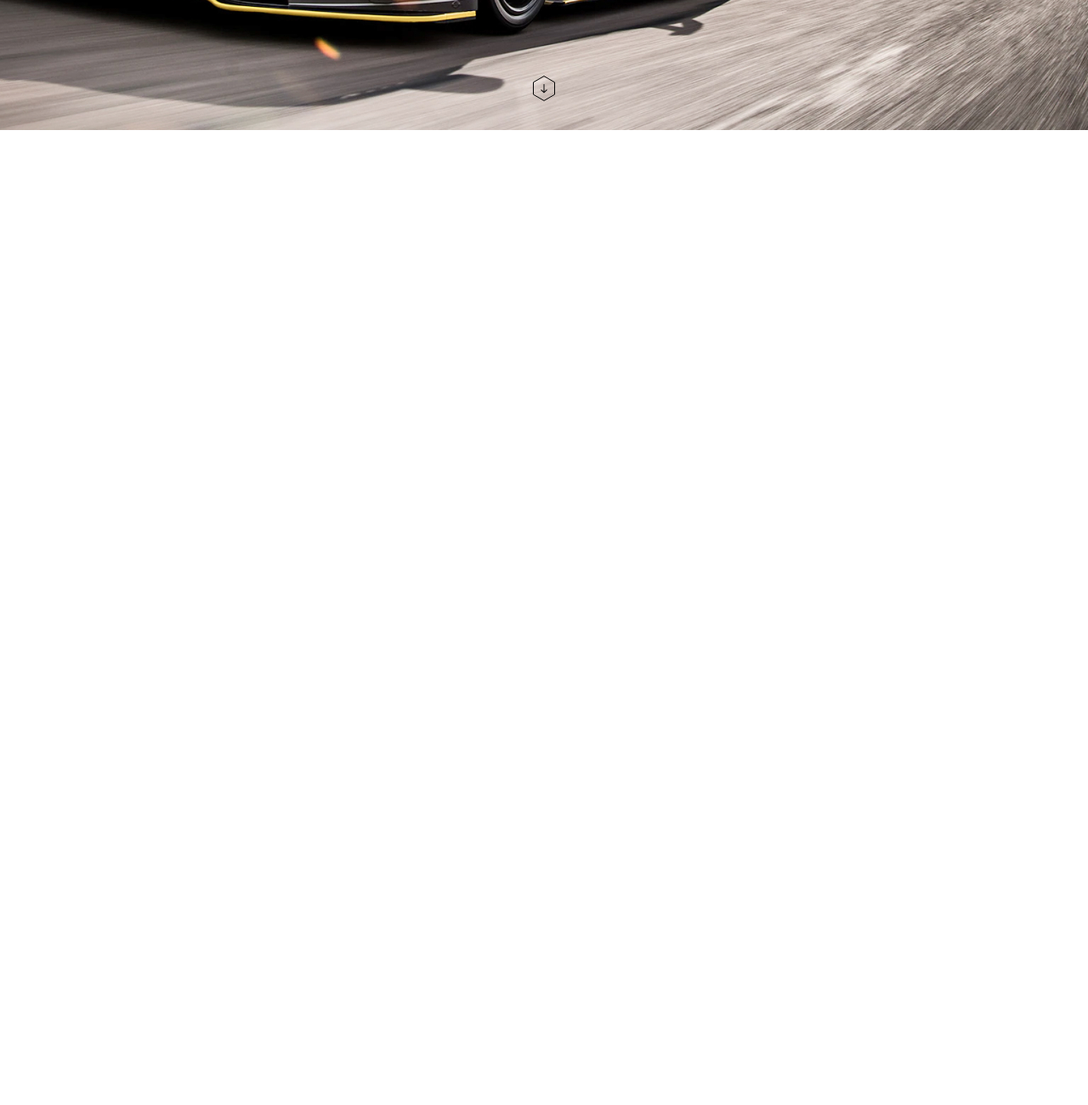
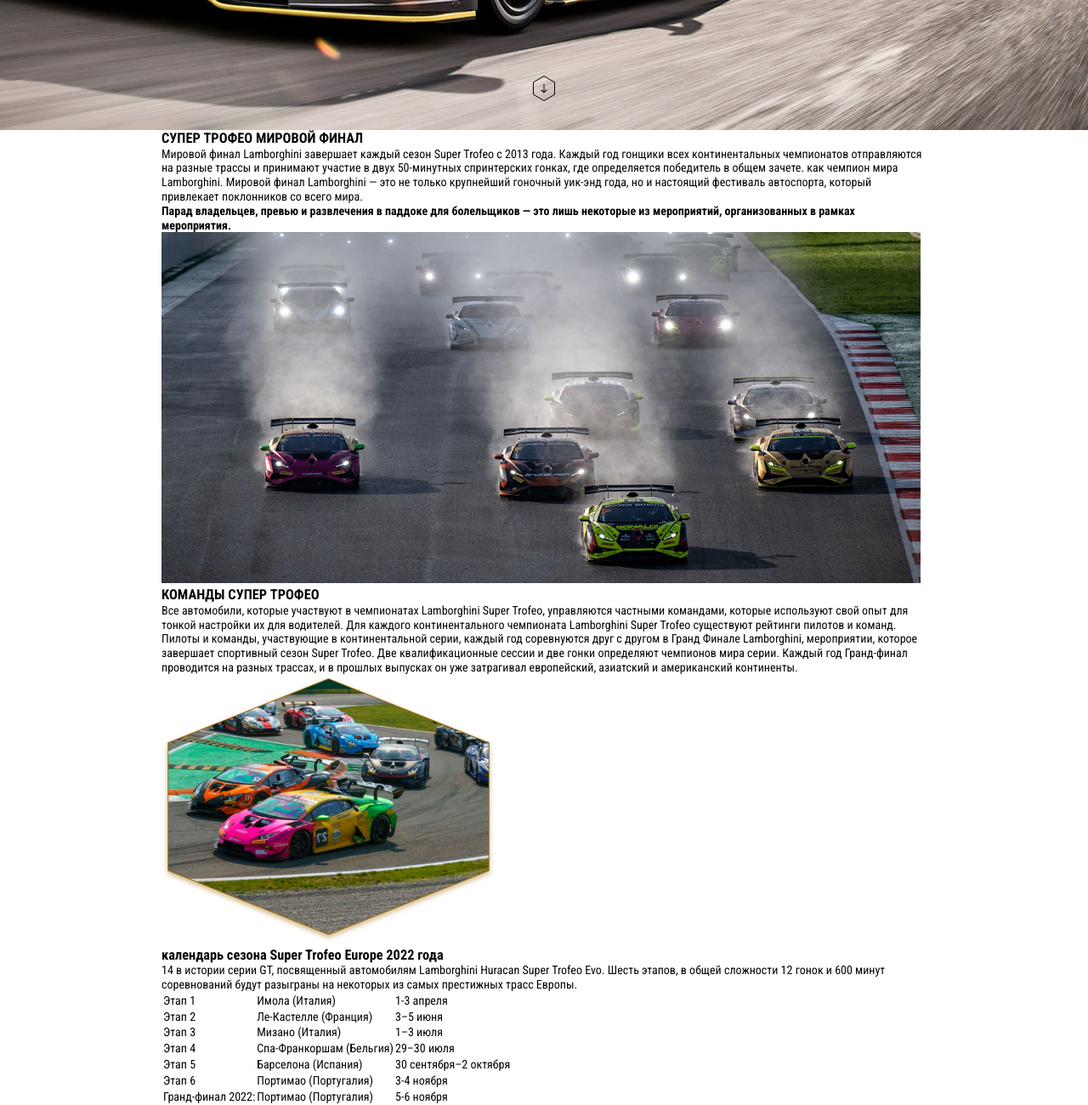
Before and after one commit to myrzakan/Lamborghini-ST, a plain HTML site: page index.html in a window 1280 px wide. Shown: the part 647-1947 px from the top of the page at 85% size. Before the commit the page ends 800 px from the top, so only its background shows below. Drawn offline with Linux system fonts and the light colour scheme.

Commit message:
start section 2

```diff
--- a/index.html
+++ b/index.html
@@ -22,7 +22,7 @@
   <body>
     <!-- ?========================================= Header =================================== -->
     <header class="header">
-      <div class="container">
+      <div class="big-container">
         <nav class="nav">
           <ul class="menu-list menu-left">
             <li class="menu-item">
@@ -61,7 +61,7 @@
     <main class="main">
       <!-- ?=================================== Section 1 ====================================== -->
       <section class="promo">
-        <div class="container">
+        <div class="big-container">
           <div class="promo__inner">
             <h1 class="title">LAMBORGHINI SUPER TROFEO</h1>
             <h2 class="subtitle">
@@ -74,7 +74,82 @@
             </a>
           </div>
         </div>
-      </section>
+      </section> <!--?==== End Section 1 ====-->
+
+      <!-- ?==================================== Section 2 ==================================== -->
+      <section class="info">
+        <div class="container">
+          <div class="info__part">
+            <h3 class="info__title">СУПЕР ТРОФЕО МИРОВОЙ ФИНАЛ</h3>
+            <div class="info__part-textbox">
+              <p class="info__text">
+                Мировой финал Lamborghini завершает каждый сезон Super Trofeo с 2013 года. Каждый год гонщики всех континентальных чемпионатов отправляются на разные трассы и принимают участие в двух 50-минутных спринтерских гонках, где определяется победитель в общем зачете. как чемпион мира Lamborghini. Мировой финал Lamborghini — это не только крупнейший гоночный уик-энд года, но и настоящий фестиваль автоспорта, который привлекает поклонников со всего мира.
+              </p>
+              <b class="info__text">
+                Парад владельцев, превью и развлечения в паддоке для болельщиков — это лишь некоторые из мероприятий, организованных в рамках мероприятия.
+              </b>
+            </div>
+            <img class="info__part-img" src="./img/info-one.jpg" alt="img">
+          </div>
+          <div class="info__part">
+            <div class="info__content">
+              <h3 class="info__title">КОМАНДЫ СУПЕР ТРОФЕО</h3>
+              <p class="info__text">
+                Все автомобили, которые участвуют в чемпионатах Lamborghini Super Trofeo, управляются частными командами, которые используют свой опыт для тонкой настройки их для водителей. Для каждого континентального чемпионата Lamborghini Super Trofeo существуют рейтинги пилотов и команд.
+              </p>
+              <p class="info__text">
+                Пилоты и команды, участвующие в континентальной серии, каждый год соревнуются друг с другом в Гранд Финале Lamborghini, мероприятии, которое завершает спортивный сезон Super Trofeo. Две квалификационные сессии и две гонки определяют чемпионов мира серии. Каждый год Гранд-финал проводится на разных трассах, и в прошлых выпусках он уже затрагивал европейский, азиатский и американский континенты.
+              </p>
+            </div>
+            <img src="./img/info-two.png" alt="img" class="info__part-imf">
+          </div>
+          <div class="info__part">
+            <h3 class="info__title">
+              календарь сезона Super Trofeo Europe 2022 года
+            </h3>
+            <p class="info__text">
+              14 в истории серии GT, посвященный автомобилям Lamborghini Huracan Super Trofeo Evo. Шесть этапов, в общей сложности 12 гонок и 600 минут соревнований будут разыграны на некоторых из самых престижных трасс Европы.
+            </p>
+          </div>
+          <table class="info__table">
+            <tr>
+              <td>Этап 1</td>
+              <td>Имола (Италия)</td>
+              <td>1-3 апреля</td>
+            </tr>
+            <tr>
+              <td>Этап 2</td>
+              <td>Ле-Кастелле (Франция)</td>
+              <td>3–5 июня</td>
+            </tr>
+            <tr>
+              <td>Этап 3</td>
+              <td>Мизано (Италия)</td>
+              <td>1–3 июля</td>
+            </tr>
+            <tr>
+              <td>Этап 4</td>
+              <td>Спа-Франкоршам (Бельгия)</td>
+              <td>29–30 июля</td>
+            </tr>
+            <tr>
+              <td>Этап 5</td>
+              <td>Барселона (Испания)</td>
+              <td>30 сентября–2 октября</td>
+            </tr>
+            <tr>
+              <td>Этап 6</td>
+              <td>Портимао (Португалия)</td>
+              <td>3-4 ноября</td>
+            </tr>
+            <tr>
+              <td>Гранд-финал 2022:</td>
+              <td>Портимао (Португалия)</td>
+              <td>5-6 ноября</td>
+            </tr>
+          </table>
+        </div>
+      </section> <!--?==== Ens Section 2 ====-->
     </main>
   </body>
 </html>
--- a/styled.css
+++ b/styled.css
@@ -27,13 +27,15 @@
   font-weight: 400;
 }
 
-.container {
+
+
+/* ?======================================= Header ======================================== */
+
+.big-container {
   margin: 0 auto;
   padding: 0 10px;
   max-width: 1320px;
 }
-
-/* ?======================================= Header ======================================== */
 
 .header {
   padding-top: 25px;
@@ -123,3 +125,11 @@
   margin-bottom: 30px;
   align-self: center;
 }
+
+/* ?======================================== Section 2 ==================================== */
+
+.container {
+  margin: 0 auto;
+  padding: 0 10px;
+  max-width: 920px;
+}
```
Also changed, not shown: img/info-one.jpg (added), img/info-two.png (added).
